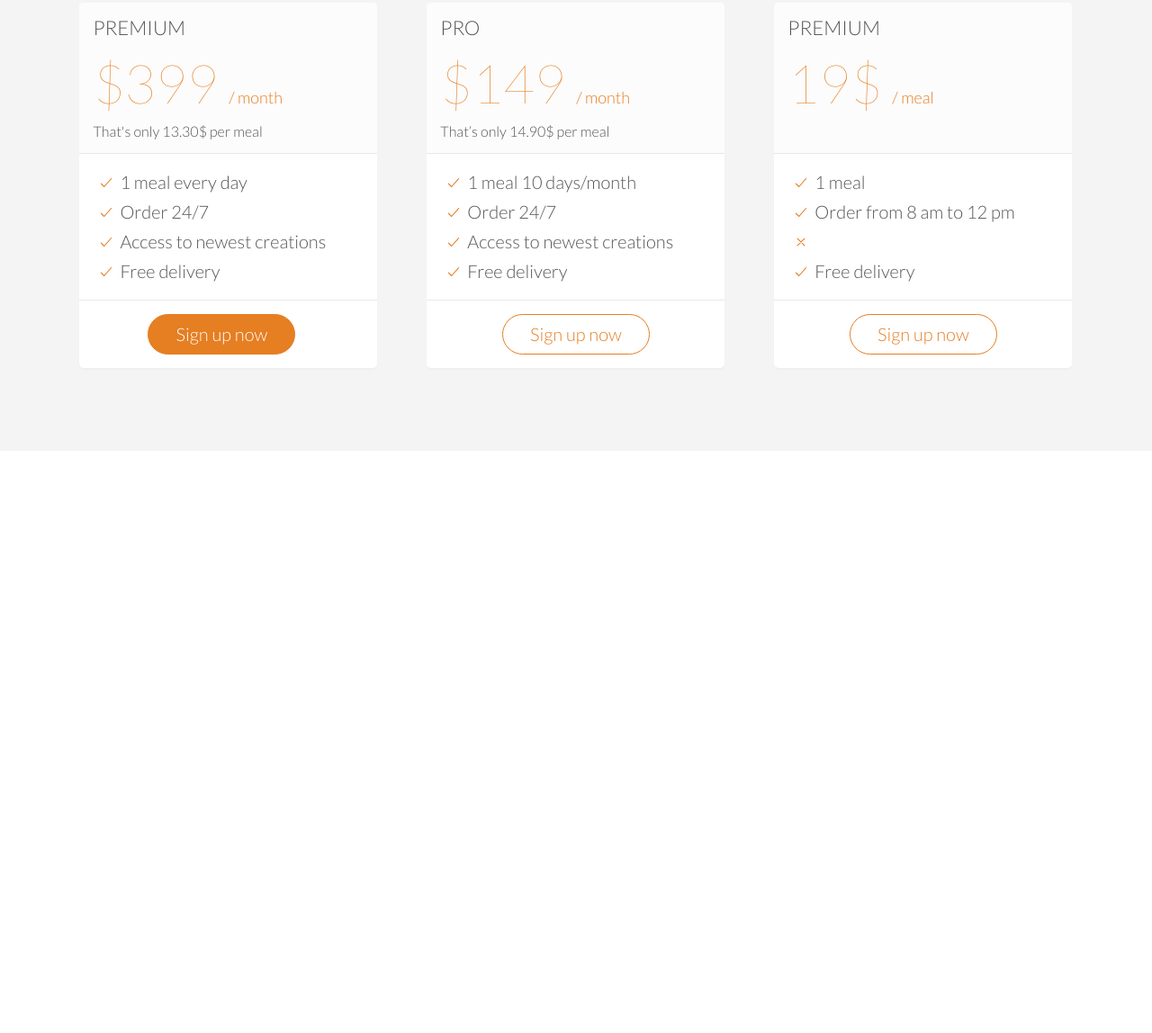
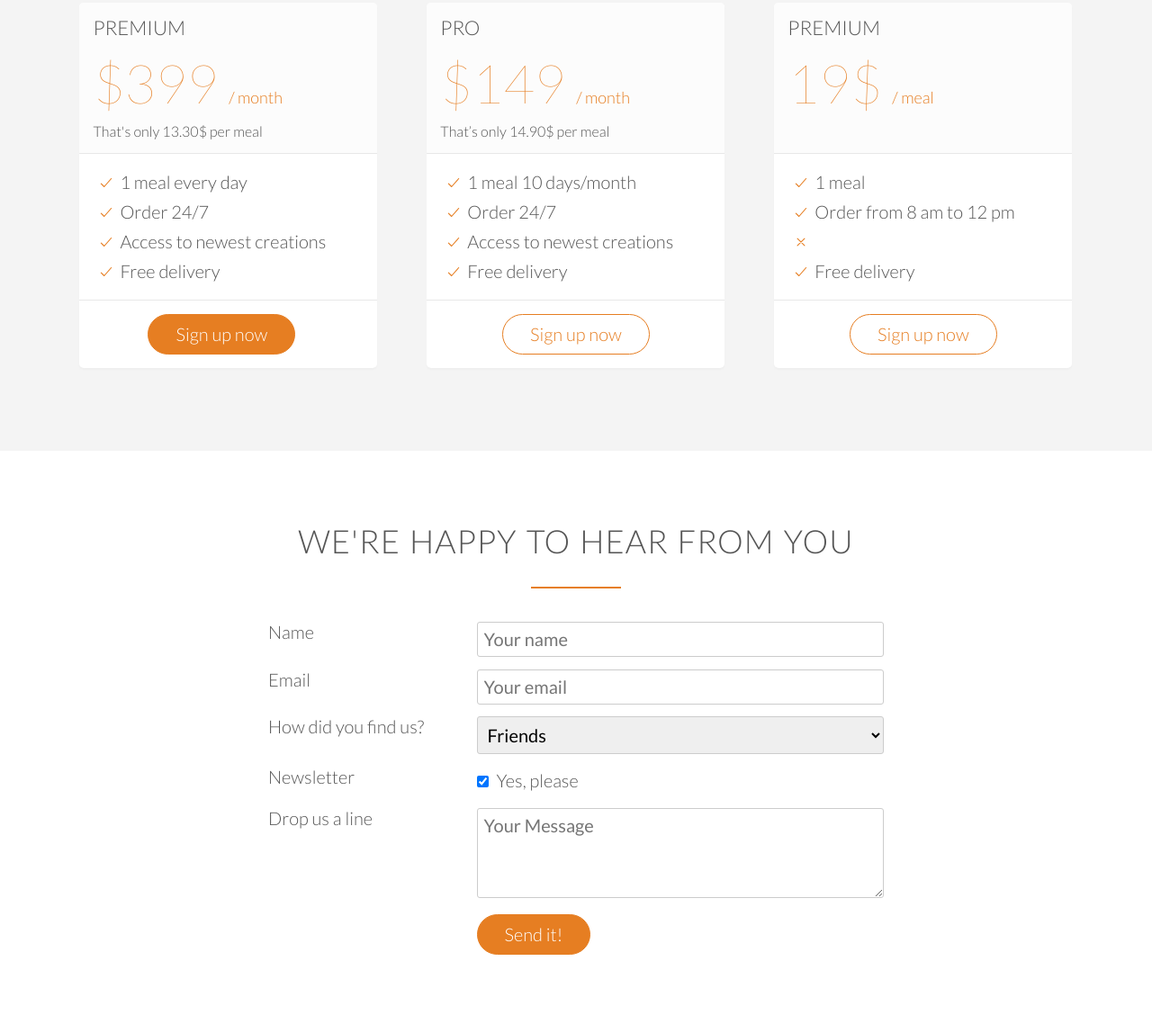
Before and after one commit to eoLFroZen/Omnifood, a plain HTML site: page index.html in a window 1280 px wide. Shown: the part 4074-5222 px from the top of the page at 90% size. Before the commit the page ends 4575 px from the top, so only its background shows below. Drawn offline with nearby package versions, Linux system fonts and the light colour scheme.

Commit message:
created contact form

```diff
--- a/index.html
+++ b/index.html
@@ -295,10 +295,19 @@
                     </div>
                     <div>
                         <ul>
-                            <li><ion-icon class="icon-small" name="checkmark-outline"></ion-icon>1 meal every day</li>
-                            <li><ion-icon class="icon-small" name="checkmark-outline"></ion-icon>Order 24/7</li>
-                            <li><ion-icon class="icon-small" name="checkmark-outline"></ion-icon>Access to newest creations</li>
-                            <li><ion-icon class="icon-small" name="checkmark-outline"></ion-icon>Free delivery</li>
+                            <li>
+                                <ion-icon class="icon-small" name="checkmark-outline"></ion-icon>1 meal every day
+                            </li>
+                            <li>
+                                <ion-icon class="icon-small" name="checkmark-outline"></ion-icon>Order 24/7
+                            </li>
+                            <li>
+                                <ion-icon class="icon-small" name="checkmark-outline"></ion-icon>Access to newest
+                                creations
+                            </li>
+                            <li>
+                                <ion-icon class="icon-small" name="checkmark-outline"></ion-icon>Free delivery
+                            </li>
                         </ul>
                     </div>
                     <div>
@@ -315,10 +324,19 @@
                     </div>
                     <div>
                         <ul>
-                            <li><ion-icon class="icon-small" name="checkmark-outline"></ion-icon>1 meal 10 days/month</li>
-                            <li><ion-icon class="icon-small" name="checkmark-outline"></ion-icon>Order 24/7</li>
-                            <li><ion-icon class="icon-small" name="checkmark-outline"></ion-icon>Access to newest creations</li>
-                            <li><ion-icon class="icon-small" name="checkmark-outline"></ion-icon>Free delivery</li>
+                            <li>
+                                <ion-icon class="icon-small" name="checkmark-outline"></ion-icon>1 meal 10 days/month
+                            </li>
+                            <li>
+                                <ion-icon class="icon-small" name="checkmark-outline"></ion-icon>Order 24/7
+                            </li>
+                            <li>
+                                <ion-icon class="icon-small" name="checkmark-outline"></ion-icon>Access to newest
+                                creations
+                            </li>
+                            <li>
+                                <ion-icon class="icon-small" name="checkmark-outline"></ion-icon>Free delivery
+                            </li>
                         </ul>
                     </div>
                     <div>
@@ -335,10 +353,19 @@
                     </div>
                     <div>
                         <ul>
-                            <li><ion-icon class="icon-small" name="checkmark-outline"></ion-icon>1 meal</li>
-                            <li><ion-icon class="icon-small" name="checkmark-outline"></ion-icon>Order from 8 am to 12 pm</li>
-                            <li><ion-icon class="icon-small" name="close-outline"></ion-icon></li>
-                            <li><ion-icon class="icon-small" name="checkmark-outline"></ion-icon>Free delivery</li>
+                            <li>
+                                <ion-icon class="icon-small" name="checkmark-outline"></ion-icon>1 meal
+                            </li>
+                            <li>
+                                <ion-icon class="icon-small" name="checkmark-outline"></ion-icon>Order from 8 am to 12
+                                pm
+                            </li>
+                            <li>
+                                <ion-icon class="icon-small" name="close-outline"></ion-icon>
+                            </li>
+                            <li>
+                                <ion-icon class="icon-small" name="checkmark-outline"></ion-icon>Free delivery
+                            </li>
                         </ul>
                     </div>
                     <div>
@@ -348,6 +375,71 @@
             </div>
         </div>
     </section>
+
+    <section class="section-form">
+        <div class="row">
+            <h2>We're happy to hear from you</h2>
+        </div>
+        <div class="row">
+            <form class="contact-form">
+                <div class="row">
+                    <div class="col span-1-of-3">
+                        <label for="name">Name</label>
+                    </div>
+                    <div class="col span-2-of-3">
+                        <input type="text" name="name" id="name" placeholder="Your name" required>
+                    </div>
+                </div>
+                <div class="row">
+                    <div class="col span-1-of-3">
+                        <label for="email">Email</label>
+                    </div>
+                    <div class="col span-2-of-3">
+                        <input type="email" name="email" id="email" placeholder="Your email" required>
+                    </div>
+                </div>
+                <div class="row">
+                    <div class="col span-1-of-3">
+                        <label for="find-us">How did you find us?</label>
+                    </div>
+                    <div class="col span-2-of-3">
+                        <select name="find-us" id="find-us">
+                            <option value="friends" selected>Friends</option>
+                            <option value="serach">Search engine</option>
+                            <option value="advertisment">Advertisment</option>
+                            <option value="other">Other</option>
+                        </select>
+                    </div>
+                </div>
+                <div class="row">
+                    <div class="col span-1-of-3">
+                        <label>Newsletter</label>
+                    </div>
+                    <div class="col span-2-of-3">
+                        <input type="checkbox" name="news" id="news" checked> Yes, please
+                    </div>
+                </div>
+                <div class="row">
+                    <div class="col span-1-of-3">
+                        <label>Drop us a line</label>
+                    </div>
+                    <div class="col span-2-of-3">
+                        <textarea name="message" placeholder="Your Message"></textarea>
+                    </div>
+                </div>
+
+                <div class="row">
+                    <div class="col span-1-of-3">
+                        <label>&nbsp;</label>
+                    </div>
+                    <div class="col span-2-of-3">
+                       <input type="submit" value="Send it!">
+                    </div>
+                </div>
+            </form>
+        </div>
+
+    </section>
 </body>
 <script src="https://unpkg.com/ionicons@5.0.0/dist/ionicons.js"></script>
 
--- a/resources/css/style.css
+++ b/resources/css/style.css
@@ -141,7 +141,8 @@ a:active {
 /* ----- BUTTONS ----- */
 
 .btn:link,
-.btn:visited {
+.btn:visited,
+input[type="submit"] {
   display: inline-block;
   padding: 10px 30px;
   font-weight: 300;
@@ -151,7 +152,8 @@ a:active {
 }
 
 .btn-full:link,
-.btn-full:visited {
+.btn-full:visited,
+input[type="submit"] {
   background-color: #e67e22;
   border: 1px solid #e67e22;
   color: #ffffff;
@@ -165,7 +167,9 @@ a:active {
 }
 
 .btn:hover,
-.btn:active {
+.btn:active,
+input[type="submit"]:hover,
+input[type="submit"]:active {
   background-color: #cf6d17;
 }
 
@@ -450,3 +454,34 @@ cite img {
 .plan-box ul li {
   padding: 5px 0;
 }
+
+/* ---------------------------------------------- */
+/* FORM */
+/* ---------------------------------------------- */
+
+.contact-form {
+  width: 60%;
+  margin: 0 auto;
+}
+
+input[type="text"],
+input[type="email"],
+select,
+textarea {
+  width: 100%;
+  padding: 7px;
+  border-radius: 3px;
+  border: 1px solid #cccccc;
+}
+
+textarea {
+  height: 100px;
+}
+
+input[type=checkbox]{
+  margin: 10px 5px 10px 0;
+}
+
+*:focus {
+  outline: none;
+}
```
